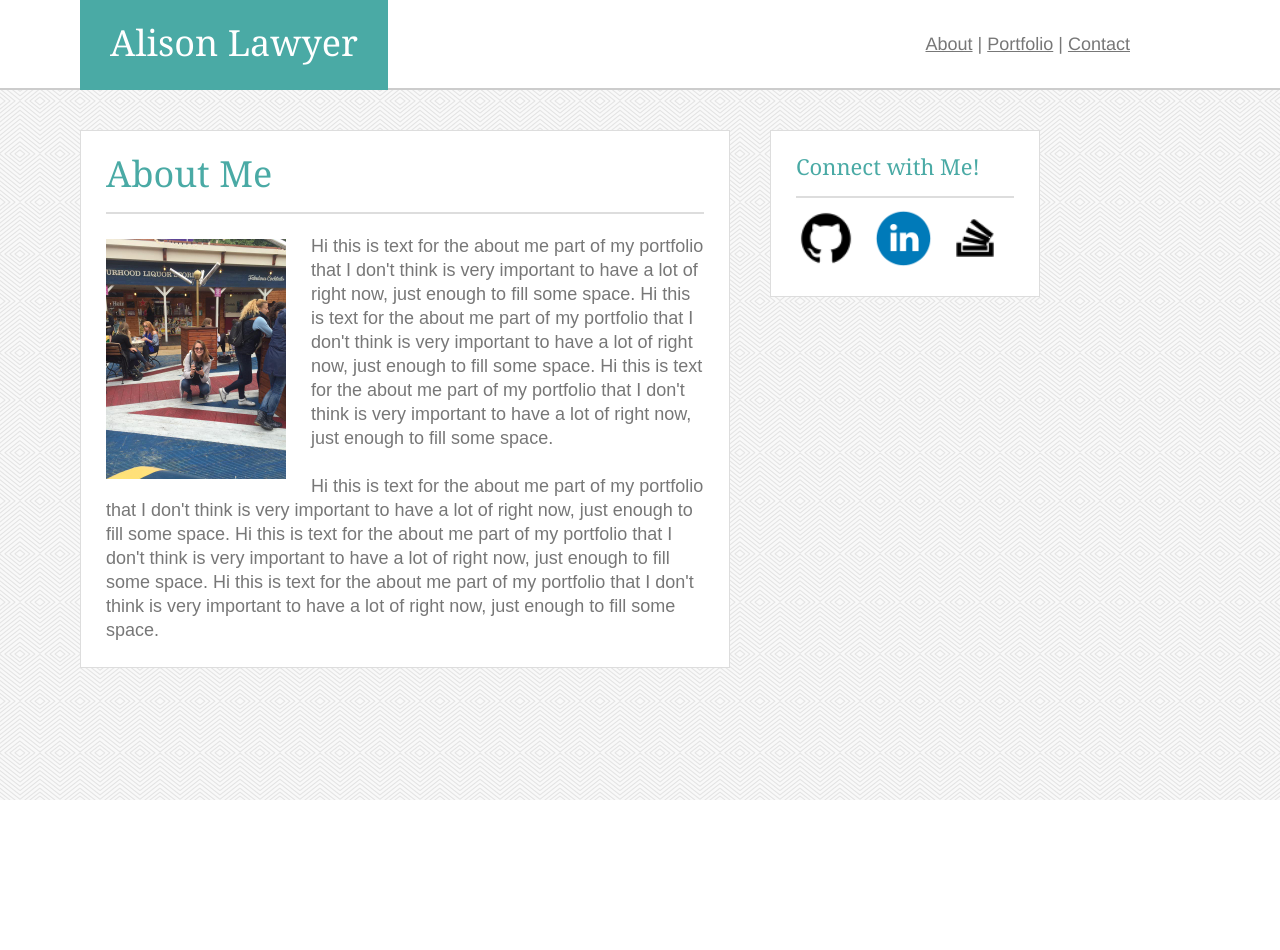
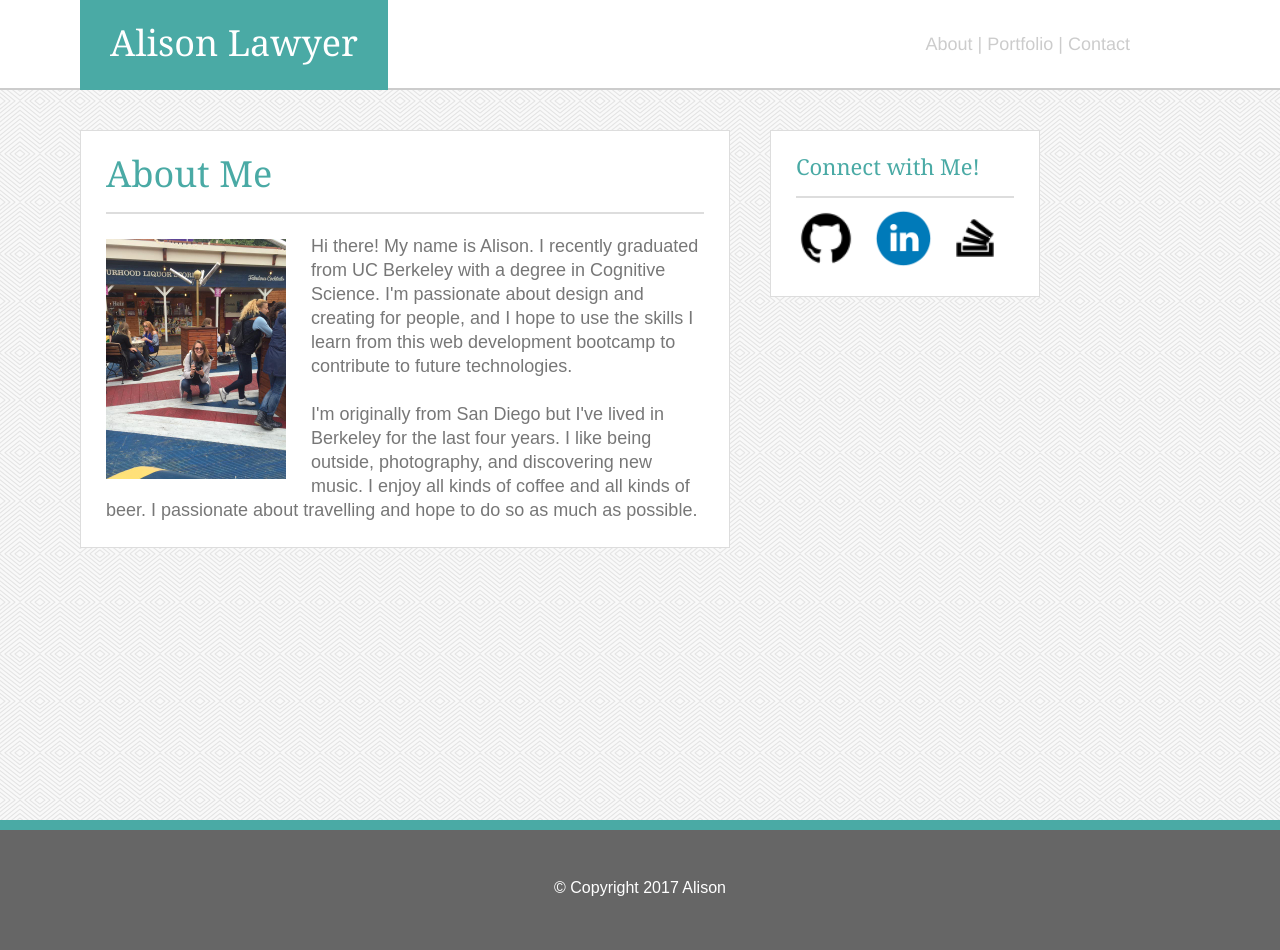
Before and after one commit to anlawyer/Basic-Portfolio, a plain HTML site: page index.html in a window 1280 px wide. Before the commit the page ends 800 px from the top, so only its background shows below. Drawn offline with Linux system fonts and the light colour scheme.

Commit message:
added footer, finalized style

```diff
--- a/assets/css/style.css
+++ b/assets/css/style.css
@@ -1,5 +1,10 @@
 * {
   box-sizing: border-box;
+  margin: 0;
+}
+
+html {
+	height: 100%;
 }
 
 /*styles each h1 header, inluding name in header and title of
@@ -13,11 +18,17 @@ h1 {
 
 /*colors the links*/
 a {
-	color: #777777;
+	color: #cccccc;
+}
+
+a:link {
+    text-decoration: none;
 }
 
 body {
+	height: 100%;
 	background-image: url(../images/whirlpool.png);
+	position: relative;
 }
 
 /*styles the 'connect with me' header*/
@@ -38,6 +49,10 @@ hr{
     clear: both;
     border: none;
     border-top: 2px solid #dddddd;
+}
+
+li {
+	display: inline-block;
 }
 
 /*the header of each page, including name and navbar*/
@@ -151,7 +166,7 @@ hr{
 	margin: 5px 0px 15px 0px;
 	font-family: 'Arial', 'Helvetica Neue', Helvetica, sans-serif;
 	font-size: 12px;
-	color: #cccccc;
+	color: #666666;
 	padding: 6px;
 }
 
@@ -198,3 +213,25 @@ hr{
 .right{
 	float: right;
 }
+
+.page-wrap {
+  min-height: 100%;
+  margin-bottom: -110px;
+}
+.page-wrap:after {
+  /*content: "Copyright Alison";*/
+  display: block;
+}
+.site-footer, .page-wrap:after {
+  height: 130px;
+}
+.site-footer {
+  background: #666666;
+  text-align: center;
+  padding-top: 50px;
+  border-top: 10px;
+  border-style: solid;
+  border-color: #4aaaa5;
+  font-family: 'Arial', 'Helvetica Neue', Helvetica, sans-serif;
+  color: #ffffff;
+}
--- a/index.html
+++ b/index.html
@@ -12,15 +12,15 @@
 
 		<h1 class="tealbox">Alison Lawyer</h1>
 
-			<div class="navbar">
-				<a href="index.html">About</a> |
-				<a href="portfolio.html">Portfolio</a> |
-				<a href="contact.html">Contact</a>
-			</div>
+			<ul class="navbar">
+				<li><a href="index.html">About |</a></li>
+				<li><a href="portfolio.html">Portfolio |</a></li>
+				<li><a href="contact.html">Contact</a></li>
+			</ul>
 
 	</div>
 
-	<div class="main">
+	<div class="main page-wrap">
 	<div class="content">
 		<h1 class="tealfont">About Me</h1>
 		<hr>
@@ -28,10 +28,10 @@
 		<img src="assets/images/me.jpg" width="180" height="240" class="me">
 
 		<p class="bodytext">
-		Hi this is text for the about me part of my portfolio that I don't think is very important to have a lot of right now, just enough to fill some space. Hi this is text for the about me part of my portfolio that I don't think is very important to have a lot of right now, just enough to fill some space. Hi this is text for the about me part of my portfolio that I don't think is very important to have a lot of right now, just enough to fill some space.
+		Hi there! My name is Alison. I recently graduated from UC Berkeley with a degree in Cognitive Science. I'm passionate about design and creating for people, and I hope to use the skills I learn from this web development bootcamp to contribute to future technologies.
 		<br>
 		<br>
-		Hi this is text for the about me part of my portfolio that I don't think is very important to have a lot of right now, just enough to fill some space. Hi this is text for the about me part of my portfolio that I don't think is very important to have a lot of right now, just enough to fill some space. Hi this is text for the about me part of my portfolio that I don't think is very important to have a lot of right now, just enough to fill some space.
+		I'm originally from San Diego but I've lived in Berkeley for the last four years. I like being outside, photography, and discovering new music. I enjoy all kinds of coffee and all kinds of beer. I passionate about travelling and hope to do so as much as possible.
 		</p>
 
 	</div>
@@ -48,6 +48,9 @@
 	</div>
 	</div>
 
+	<footer class="site-footer">
+		<p>© Copyright 2017 Alison</p>
+	</footer>
 
 </body>
 </html>
```
Also changed, not shown: contact.html (+9 -6 lines), portfolio.html (+9 -11 lines).
